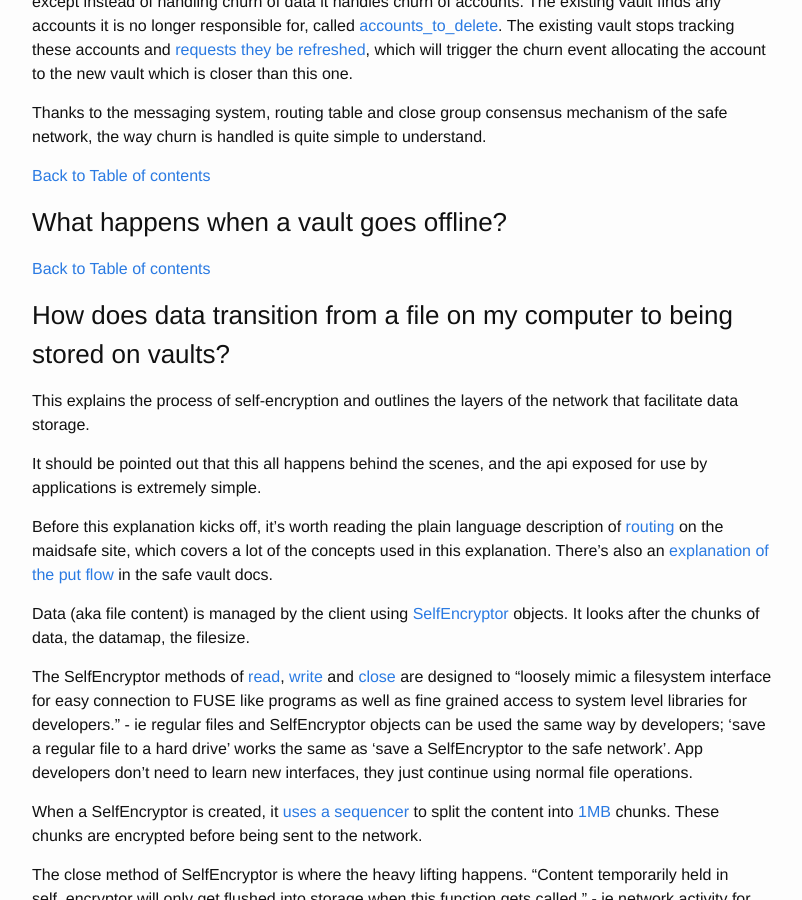
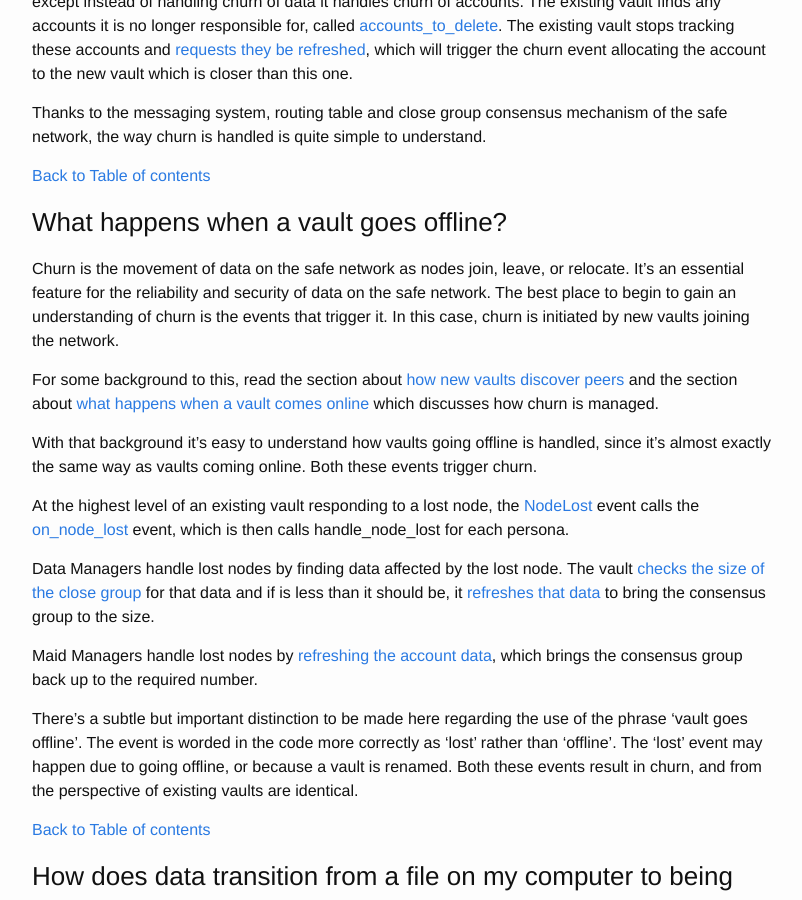
Before and after one commit to safe-network-explained/safe-network-explained.github.io, a Jekyll site: the page built from _posts/2016-05-10-safe-network-implementation-explained-in-plain-language.markdown, in a window 1280 px wide and 900 px high, scrolled down 4695 px. Shown: the whole window, without its empty margins (238-1040 px from the left). Built offline with Jekyll 4.4.1, drawn with Linux system fonts in a browser that asks for light colours.

Commit message:
Vault Goes Offline section, explains churn

```diff
--- a/_posts/2016-05-10-safe-network-implementation-explained-in-plain-language.markdown
+++ b/_posts/2016-05-10-safe-network-implementation-explained-in-plain-language.markdown
@@ -156,6 +156,20 @@ Thanks to the messaging system, routing table and close group consensus mechanis
 
 ### What happens when a vault goes offline?
 
+Churn is the movement of data on the safe network as nodes join, leave, or relocate. It's an essential feature for the reliability and security of data on the safe network. The best place to begin to gain an understanding of churn is the events that trigger it. In this case, churn is initiated by new vaults joining the network.
+
+For some background to this, read the section about [how new vaults discover peers](#new-vault-peer-discovery) and the section about [what happens when a vault comes online](#what-happens-when-a-vault-comes-online) which discusses how churn is managed.
+
+With that background it's easy to understand how vaults going offline is handled, since it's almost exactly the same way as vaults coming online. Both these events trigger churn.
+
+At the highest level of an existing vault responding to a lost node, the [NodeLost](https://github.com/maidsafe/safe_vault/blob/5cf9f1837f2b435f61044676eafa324353ff9968/src/vault.rs#L128) event calls the [on_node_lost](https://github.com/maidsafe/safe_vault/blob/5cf9f1837f2b435f61044676eafa324353ff9968/src/vault.rs#L251) event, which is then calls handle_node_lost for each persona.
+
+Data Managers handle lost nodes by finding data affected by the lost node. The vault [checks the size of the close group](https://github.com/maidsafe/safe_vault/blob/5cf9f1837f2b435f61044676eafa324353ff9968/src/personas/data_manager.rs#L627) for that data and if is less than it should be, it [refreshes that data](https://github.com/maidsafe/safe_vault/blob/5cf9f1837f2b435f61044676eafa324353ff9968/src/personas/data_manager.rs#L637) to bring the consensus group to the size.
+
+Maid Managers handle lost nodes by [refreshing the account data](https://github.com/maidsafe/safe_vault/blob/5cf9f1837f2b435f61044676eafa324353ff9968/src/personas/maid_manager.rs#L213), which brings the consensus group back up to the required number.
+
+There's a subtle but important distinction to be made here regarding the use of the phrase 'vault goes offline'. The event is worded in the code more correctly as 'lost' rather than 'offline'. The 'lost' event may happen due to going offline, or because a vault is renamed. Both these events result in churn, and from the perspective of existing vaults are identical.
+
 [Back to Table of contents](#what-happens-when-a-vault-goes-offline_toc)
 
 ### How does data transition from a file on my computer to being stored on vaults? {#data-transition-to-network}
```
